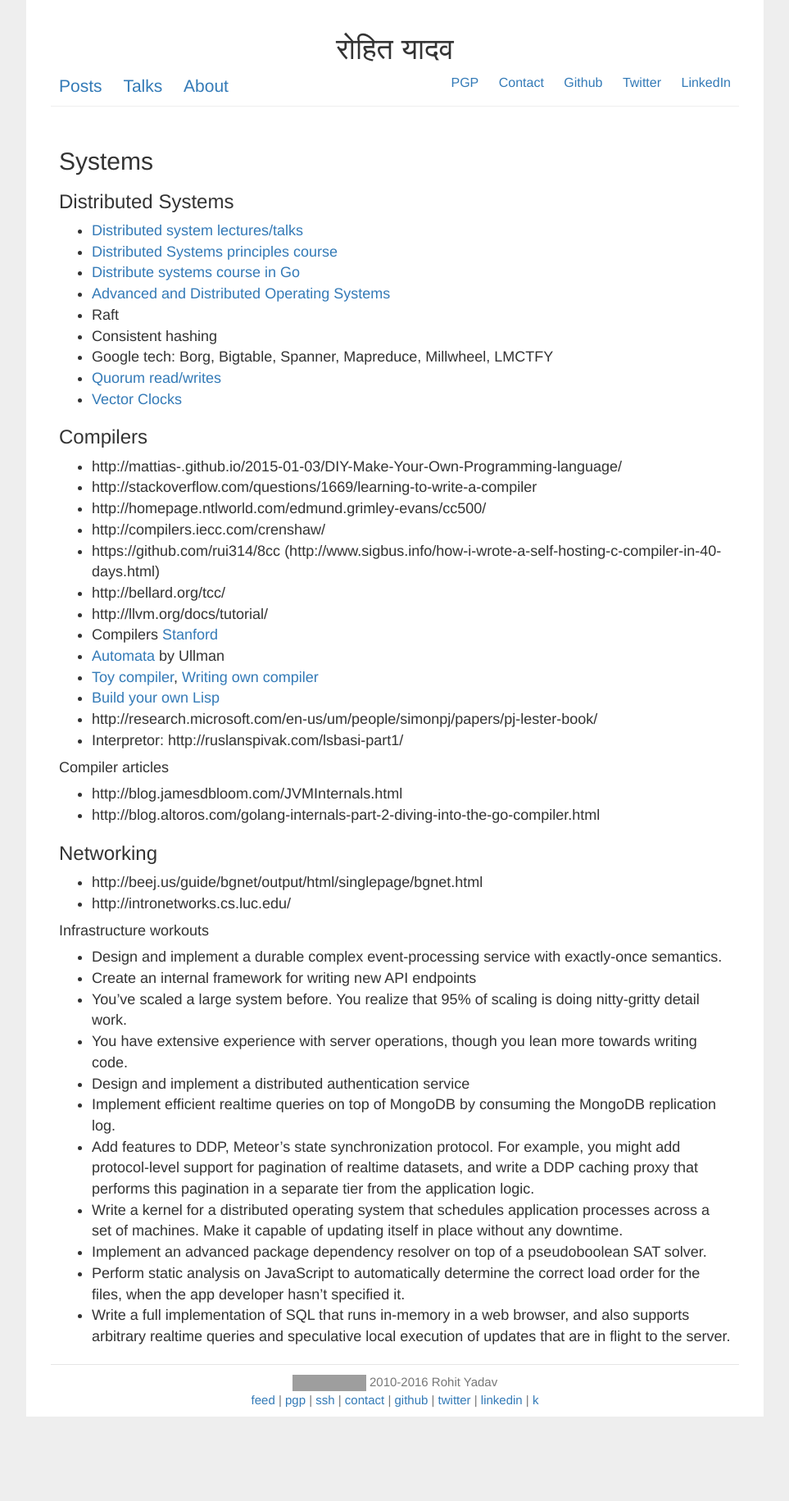
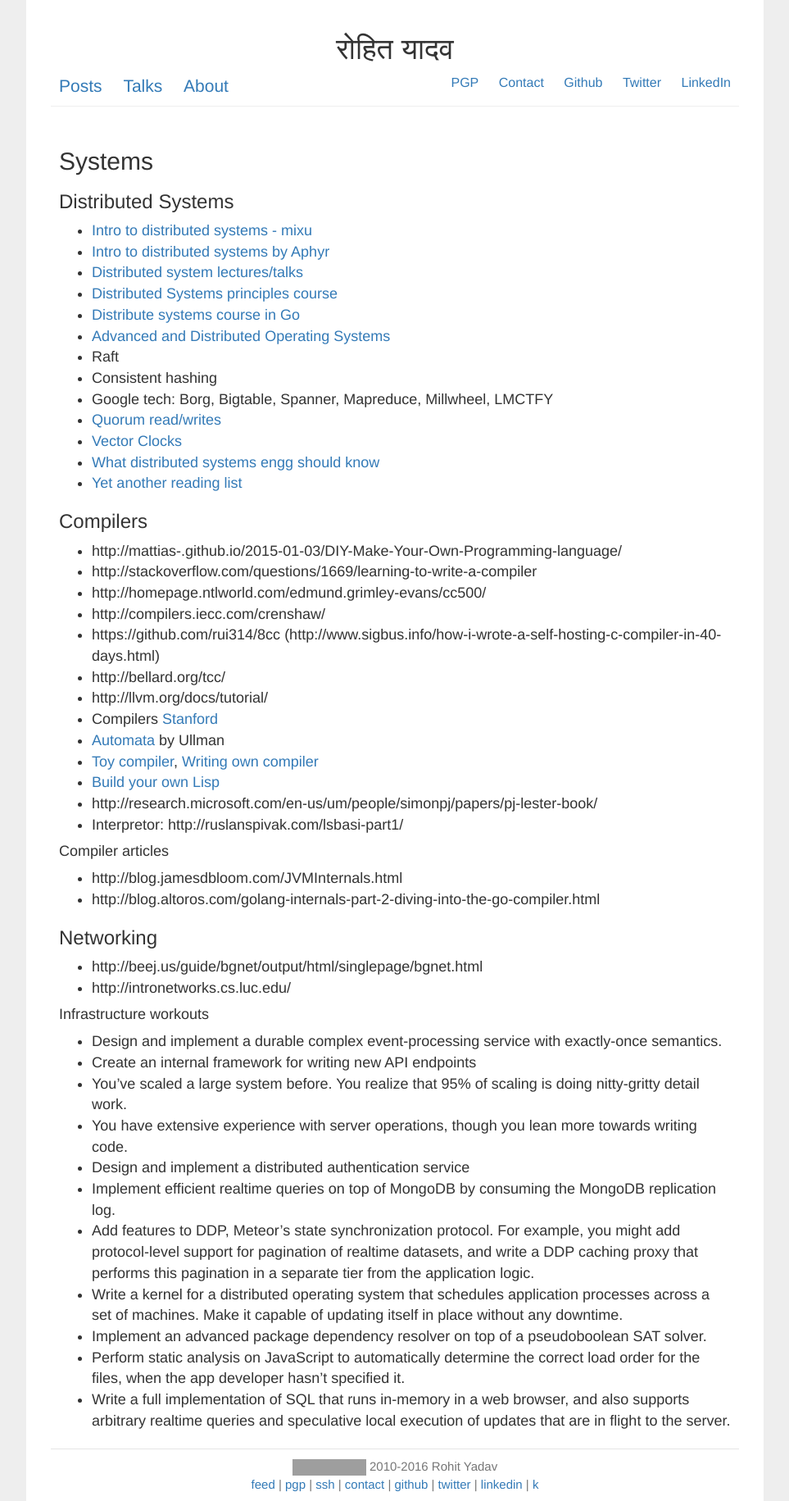
Before and after one commit to rohityadavcloud/rohityadavcloud.github.io, a Jekyll site: the page built from k/systems.markdown, in a window 1280 px wide. Shown: the whole page at 82% size, without its empty margins (158-1121 px from the left). Built offline with Jekyll 4.4.1, drawn with Linux system fonts in a browser that asks for light colours; before the commit the page ends 1728 px from its top, so only the background shows below that; grey boxes are pictures that could not be loaded.

Commit message:
kup
Signed-off-by: Rohit Yadav <bhaisaab@baagi.org>

```diff
--- a/k/systems.markdown
+++ b/k/systems.markdown
@@ -5,6 +5,8 @@ title: Systems
 
 ### Distributed Systems
 
+- [Intro to distributed systems - mixu](http://book.mixu.net/distsys/single-page.html)
+- [Intro to distributed systems by Aphyr](https://github.com/aphyr/distsys-class)
 - [Distributed system lectures/talks](http://research.microsoft.com/apps/catalog/default.aspx?p=1&sb=no&ps=25&t=videos&sf=&s=&r=&vr=166581&ra=)
 - [Distributed Systems principles course](http://dcg.ethz.ch/lectures/podc_allstars/)
 - [Distribute systems course in Go](http://www.cs.cmu.edu/~dga/15-440/S14/syllabus.html)
@@ -14,6 +16,8 @@ title: Systems
 - Google tech: Borg, Bigtable, Spanner, Mapreduce, Millwheel, LMCTFY
 - [Quorum read/writes](https://en.wikipedia.org/wiki/Quorum_%28distributed_computing%29)
 - [Vector Clocks](https://en.wikipedia.org/wiki/Vector_clock)
+- [What distributed systems engg should know](http://the-paper-trail.org/blog/distributed-systems-theory-for-the-distributed-systems-engineer/)
+- [Yet another reading list](http://dancres.github.io/Pages/)
 
 ### Compilers
 
```
